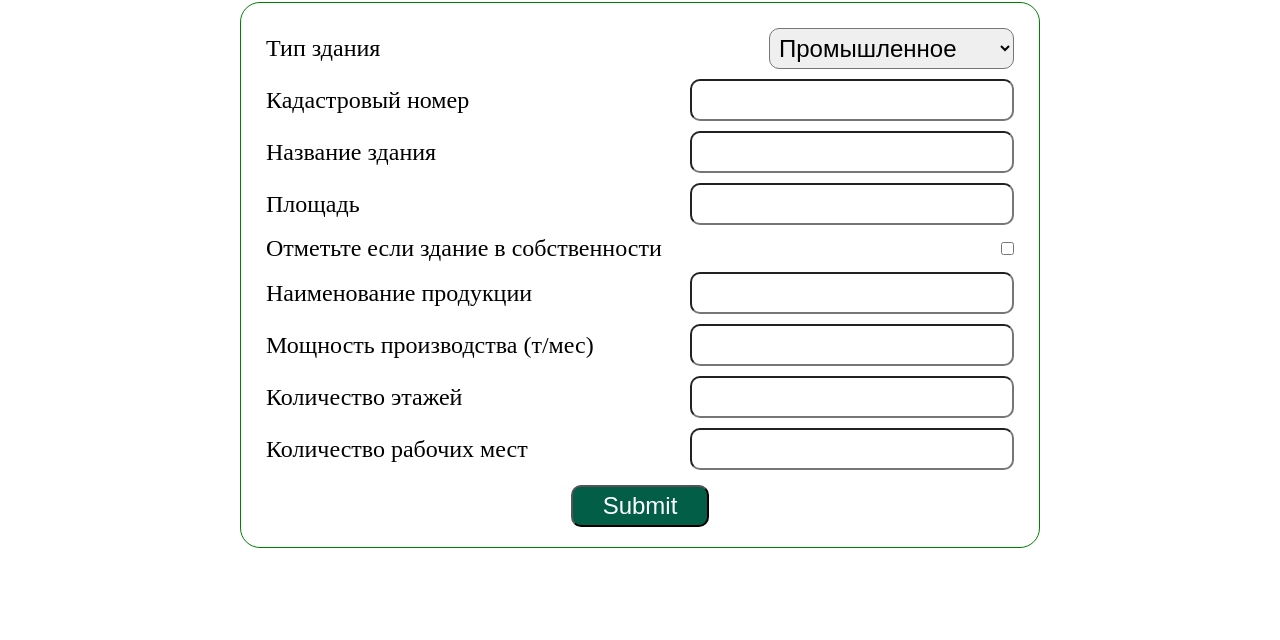
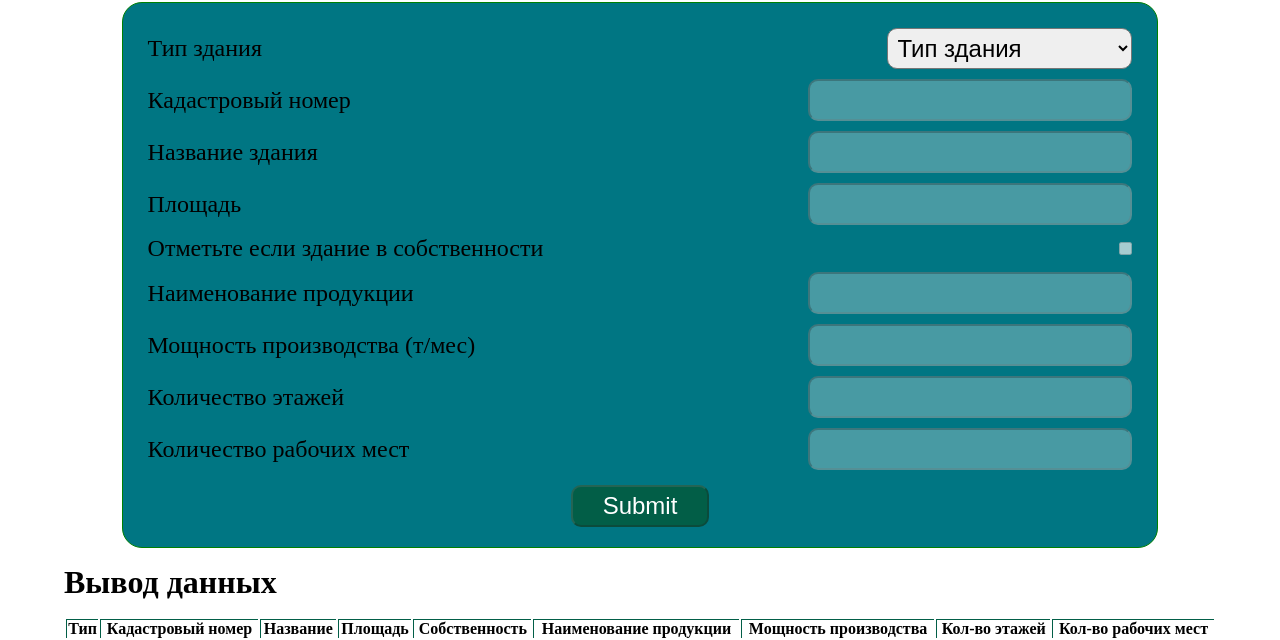
Before and after one commit to vvsh666/glo-js-lesson17, a plain HTML site: page index.html in a window 1280 px wide. Shown: the part 167-807 px from the top of the page. Drawn offline with Linux system fonts and the light colour scheme.

Commit message:
feat: add table

```diff
--- a/index.html
+++ b/index.html
@@ -17,53 +17,76 @@
         </div>
     </header>
     <main>
+        <section class="input">
             <div class="container">
                 <div class="input-data">
                     <h2>Ввод данных</h2>
                     <form action="">
                         <div class="form-item">
                             <label for="building-type">Тип здания</label>
-                        <select name="type" id="building-type" required>
+                            <select name="type" id="building-type">
+                                <option value="" selected>Тип здания</option>
                                 <option value="product">Промышленное</option>
                                 <option value="office">Административное</option>
                             </select>
                         </div>
                         <div class="form-item">
                             <label for="building-cad-num">Кадастровый номер</label>
-                        <input type="text" id="building-cad-num">
+                            <input type="text" id="building-cad-num" disabled>
                         </div>
                         <div class="form-item">
                             <label for="building-name">Название здания</label>
-                        <input type="text" id="building-name">
+                            <input type="text" id="building-name" disabled>
                         </div>
                         <div class="form-item">
                             <label for="building-area">Площадь</label>
-                        <input type="text" id="building-area">
+                            <input type="text" id="building-area" disabled>
                         </div>
                         <div class="form-item">
                             <label for="building-property">Отметьте если здание в собственности</label>
-                        <input type="checkbox" id="building-property">
+                            <input type="checkbox" id="building-property" disabled>
                         </div>
                         <div class="form-item product">
                             <label for="building-name-product">Наименование продукции</label>
-                        <input type="text" id="building-name-product">
+                            <input type="text" id="building-name-product" disabled>
                         </div>
                         <div class="form-item product">
                             <label for="building-name-product">Мощность производства (т/мес)</label>
-                        <input type="text" id="building-power">
+                            <input type="text" id="building-power" disabled>
                         </div>
                         <div class="form-item office">
                             <label for="building-level-num">Количество этажей</label>
-                        <input type="text" id="building-level-num">
+                            <input type="text" id="building-level-num" disabled>
                         </div>
                         <div class="form-item office">
                             <label for="building-worker-num">Количество рабочих мест</label>
-                        <input type="text" id="building-worker-num">
+                            <input type="text" id="building-worker-num" disabled>
                         </div>
-                    <div class="form-button"><input type="submit" id="btn-submit"></div>
+                        <div class="form-button"><input type="submit" id="btn-submit" disabled></div>
                     </form>
                 </div>
             </div>
+        </section>
+
+        <section class="output">
+            <div class="container">
+                <h2>Вывод данных</h2>
+                <table>
+                    <tr>
+                        <th>Тип</th>
+                        <th>Кадастровый номер</th>
+                        <th>Название</th>
+                        <th>Площадь</th>
+                        <th>Собственность</th>
+                        <th>Наименование продукции</th>
+                        <th>Мощность производства</th>
+                        <th>Кол-во этажей</th>
+                        <th>Кол-во рабочих мест</th>
+                    </tr>
+                </table>
+            </div>
+        </section>
+
     </main>
 </body>
 
--- a/style.css
+++ b/style.css
@@ -11,7 +11,7 @@ body {
 }
 
 .container {
-    max-width: 1140px;
+    max-width: 1200px;
     width: 90%;
     margin: 0 auto;
 }
@@ -26,11 +26,12 @@ header {
 
 form {
     width: 90%;
-    max-width: 800px;
+    /* max-width: 800px; */
     margin: 0 auto;
     padding: 20px;
     border: solid green 1px;
     border-radius: 20px;
+    background-color: rgb(0, 118, 131);
 }
 
 input,
@@ -53,7 +54,7 @@ input[type=submit] {
     border-radius: 10px;
 }
 
-input[type=submit]:hover {
+input[type=submit]:not([disabled]):hover {
     cursor: pointer;
     background-color: #fff;
     color: rgb(2, 94, 71);
@@ -75,3 +76,12 @@ h2 {
     padding: 5px;
     font-size: 1.5rem;
 }
+
+table {
+    width: 100%;
+}
+
+th {
+    border-left: solid 1px rgb(2, 94, 71);
+    border-top: solid 1px rgb(2, 94, 71);
+}
```
Lines whose indentation alone changed are shown as unchanged.
